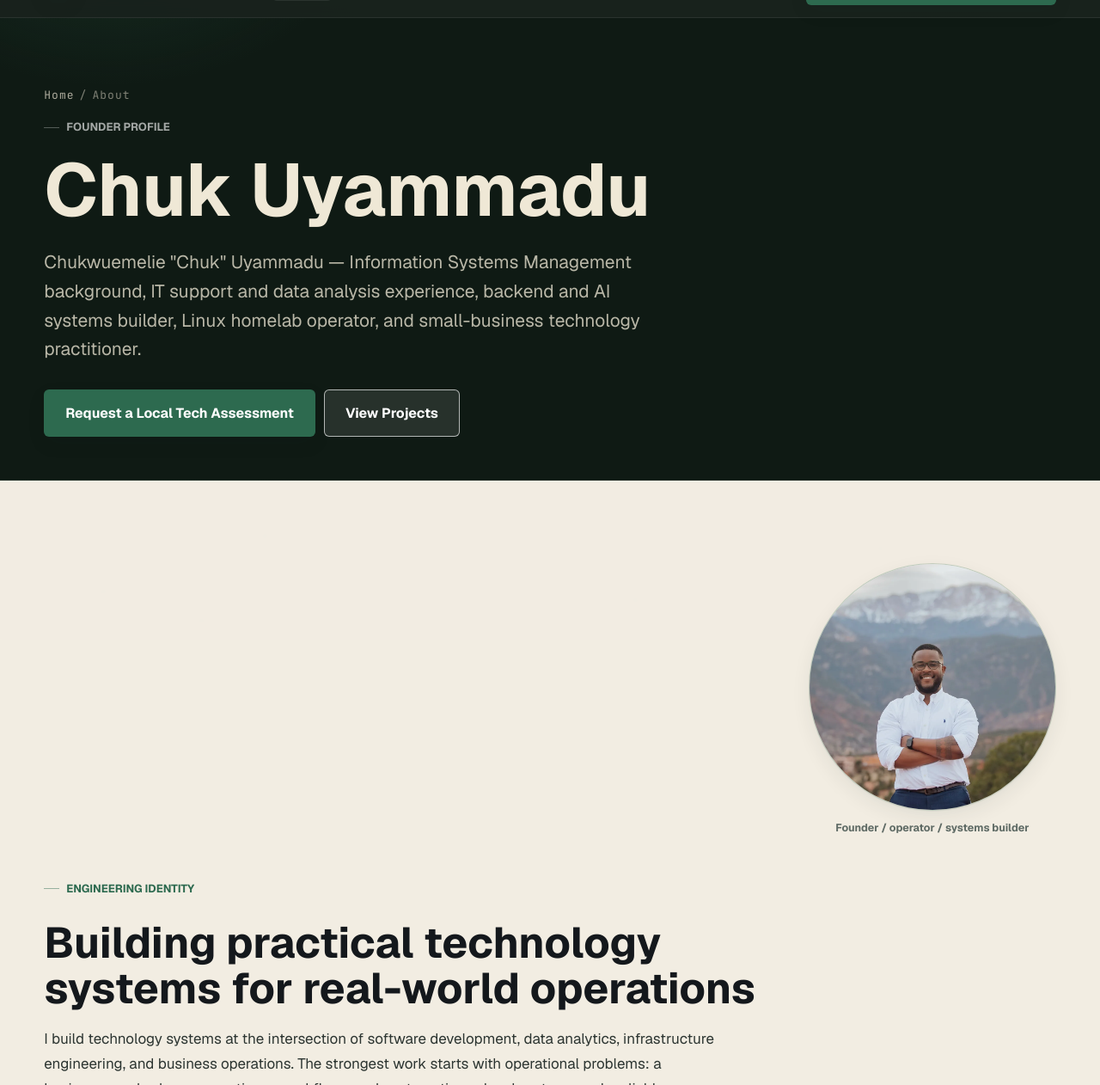
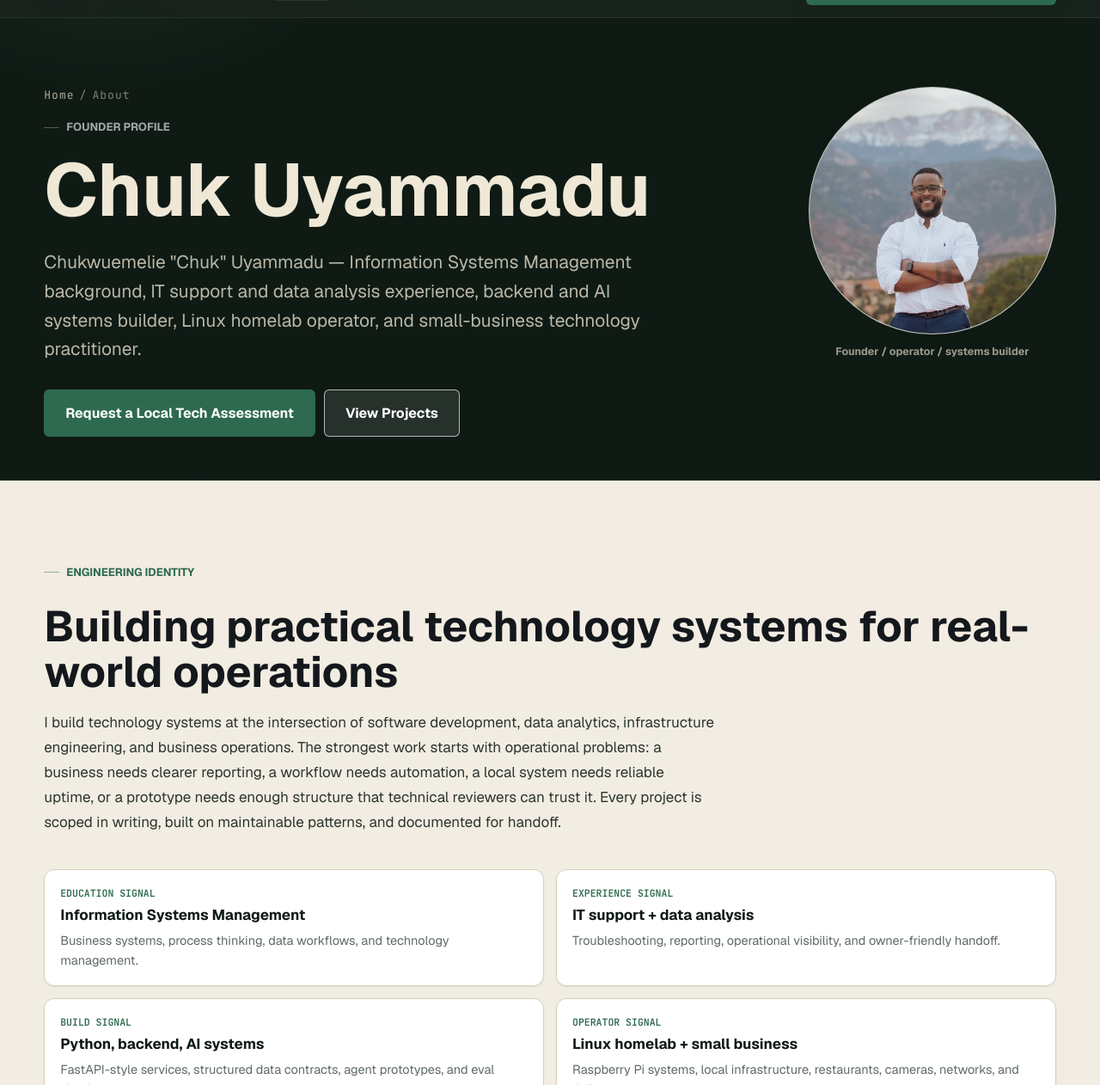
Before and after one commit to Bobbygkmc/ivorybill-portfolio, a website: page about.html in a window 1280 px wide. Shown: the part 58-1320 px from the top of the page at 86% size. Drawn offline with nearby package versions, Linux system fonts and the light colour scheme.

Commit message:
fix: move about portrait into hero

```diff
--- a/about.html
+++ b/about.html
@@ -70,8 +70,9 @@
     </header>
 
     <main id="uy-main">
-      <section class="uy-pagehead">
-        <div class="uy-container">
+      <section class="uy-pagehead uy-pagehead--portrait">
+        <div class="uy-container uy-pagehead__inner">
+          <div class="uy-pagehead__text">
             <div class="uy-pagehead__crumb"><a href="/">Home</a><span>/</span>About</div>
             <span class="uy-eyebrow">Founder profile</span>
             <h1 class="uy-h1">Chuk Uyammadu</h1>
@@ -81,12 +82,7 @@
               <a class="uy-btn uy-btn--ghost uy-btn--lg" href="/projects">View Projects</a>
             </div>
           </div>
-      </section>
-
-      <section class="uy-section" aria-labelledby="profile-heading">
-        <div class="uy-container">
-          <div class="uy-about-profile">
-            <figure class="uy-profile-media">
+          <figure class="uy-profile-media uy-profile-media--hero">
             <button
               class="uy-profile-media__button"
               type="button"
@@ -129,6 +125,12 @@
               </picture>
             </form>
           </dialog>
+        </div>
+      </section>
+
+      <section class="uy-section" aria-labelledby="profile-heading">
+        <div class="uy-container">
+          <div class="uy-about-profile">
             <div class="uy-about-profile__copy">
               <span class="uy-eyebrow">Engineering identity</span>
               <h2 class="uy-h2" id="profile-heading">Building practical technology systems for real-world operations</h2>
--- a/sass/components/_uy-misc.scss
+++ b/sass/components/_uy-misc.scss
@@ -69,6 +69,7 @@ body.uy-page {
   }
 
   .uy-about-profile {
+    // Portrait moved to the hero — this block now carries the copy only.
     display: grid;
     grid-template-columns: 1fr;
     gap: 2.4rem;
@@ -76,8 +77,6 @@ body.uy-page {
     margin-bottom: 3rem;
 
     @media (min-width: 901px) {
-      grid-template-columns: minmax(0, 1fr) minmax(0, 3in);
-      gap: 5rem;
       margin-bottom: 4rem;
     }
 
--- a/sass/pages/_uy-pagehead.scss
+++ b/sass/pages/_uy-pagehead.scss
@@ -38,5 +38,33 @@ body.uy-page {
       a { color: rgba(#efe8d6, 0.7); text-decoration: none; &:hover { color: #efe8d6; } }
       span { margin: 0 0.6rem; }
     }
+
+    // Hero variant: founder portrait sits top-right of the green hero,
+    // resting directly on the green background (no separate panel).
+    &__inner {
+      display: grid;
+      gap: 3rem;
+      align-items: start;
+
+      @media (min-width: 901px) {
+        grid-template-columns: minmax(0, 1fr) auto;
+        gap: 5rem;
+      }
+    }
+
+    &__text {
+      min-width: 0;
+    }
+
+    .uy-profile-media {
+      figcaption {
+        color: rgba(#efe8d6, 0.62);
+      }
+
+      // Stacked and centered on phones / small tablets.
+      @media (max-width: 900px) {
+        justify-self: center;
+      }
+    }
   }
 }
```
Also changed, not shown: css/style.css. Lines whose indentation alone changed are shown as unchanged.
